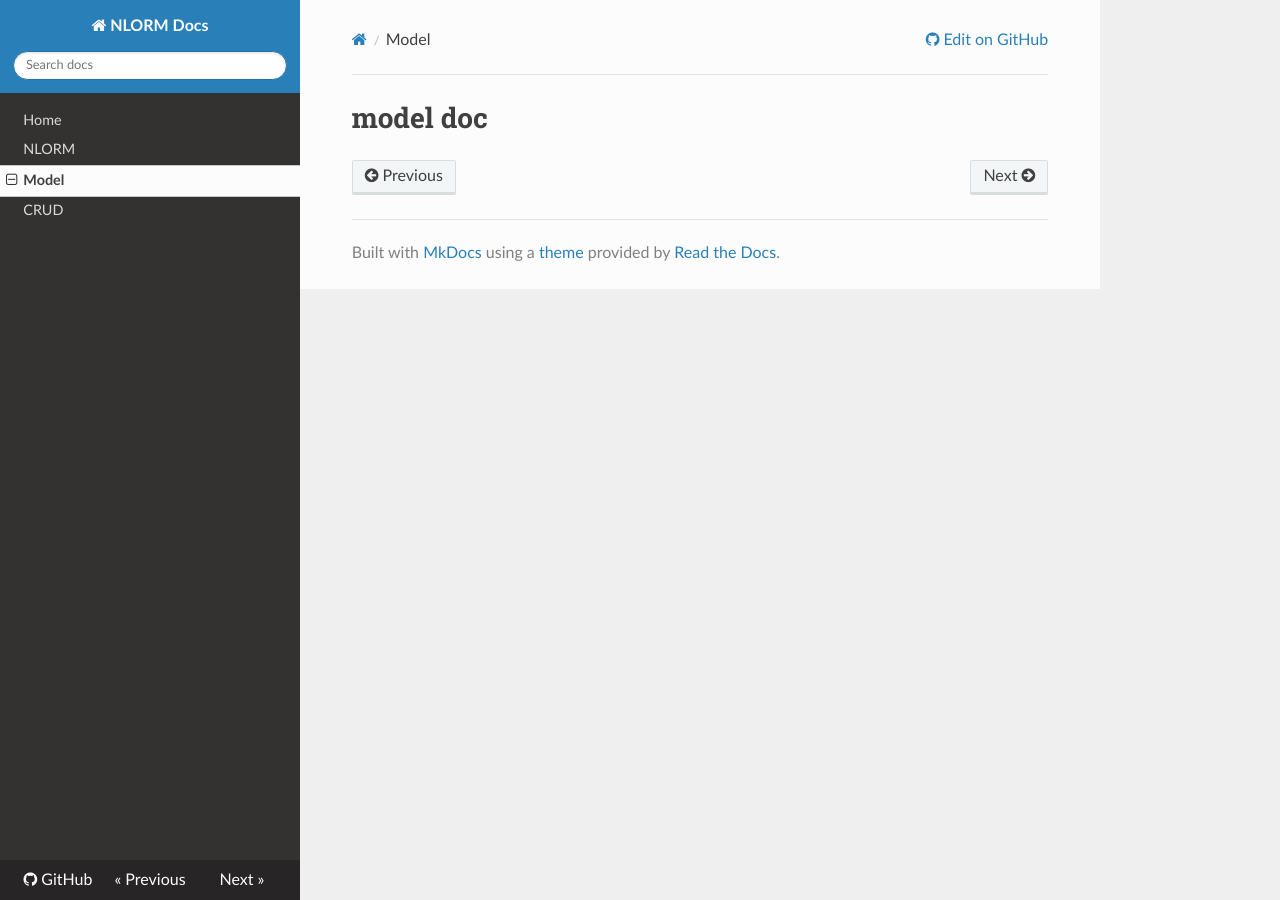
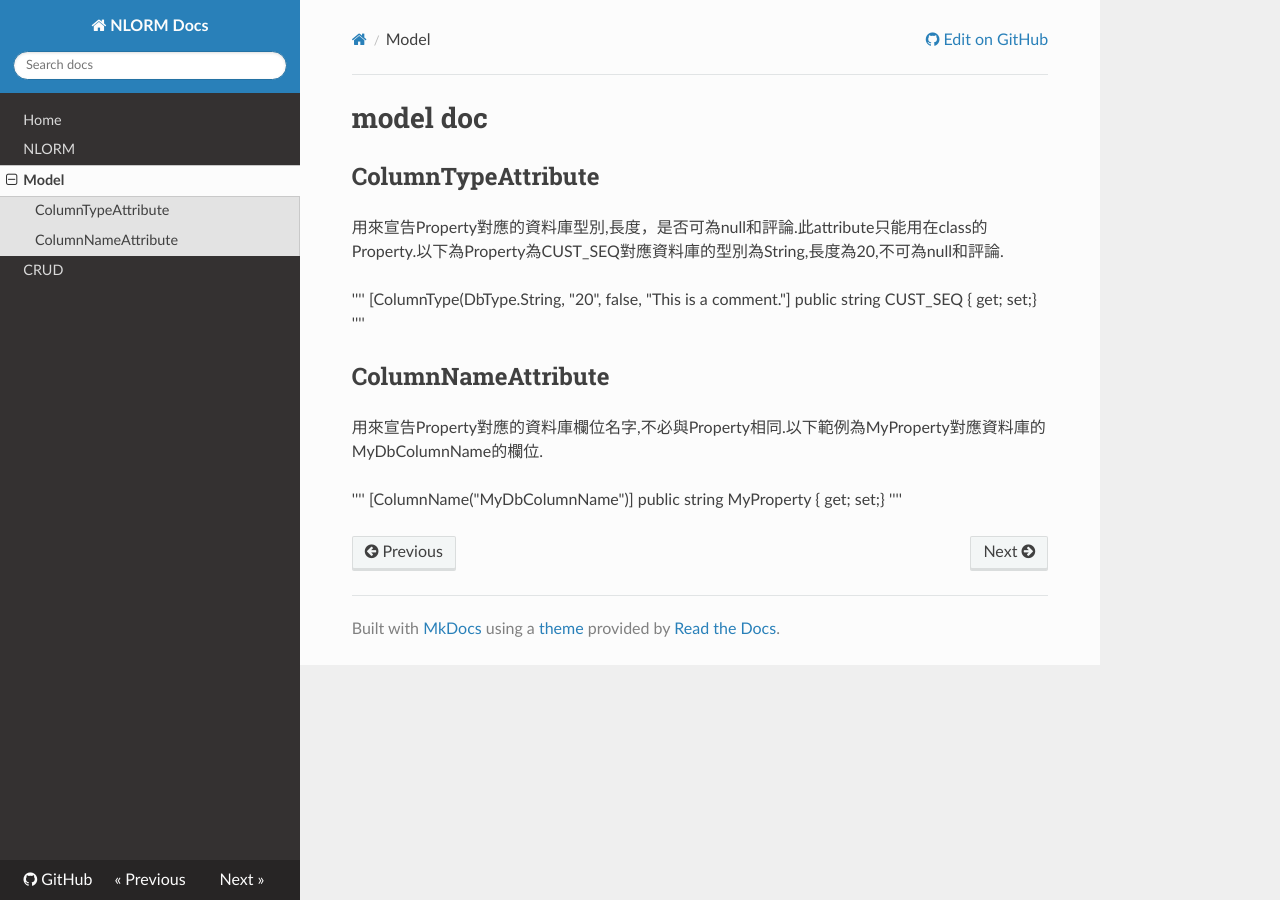
Before and after one commit to kkchuchu/NLORM, an MkDocs documentation site: the page built from doc/ZH_TW/docs/model.md, in a window 1280 px wide. Built offline with MkDocs 1.6.1, drawn with Linux system fonts in a browser that asks for light colours; nearby versions of some CDN libraries; old or Windows-style settings are respelled for this version of MkDocs.

Commit message:
modify model.md

```diff
--- a/doc/ZH_TW/docs/model.md
+++ b/doc/ZH_TW/docs/model.md
@@ -1 +1,20 @@
 # model doc
+
+##ColumnTypeAttribute
+
+用來宣告Property對應的資料庫型別,長度，是否可為null和評論.此attribute只能用在class的Property.以下為Property為CUST_SEQ對應資料庫的型別為String,長度為20,不可為null和評論.
+
+''''
+[ColumnType(DbType.String, "20", false, "This is a comment."]
+public string CUST_SEQ { get; set;}
+''''
+
+
+##ColumnNameAttribute
+
+用來宣告Property對應的資料庫欄位名字,不必與Property相同.以下範例為MyProperty對應資料庫的MyDbColumnName的欄位.
+
+''''
+[ColumnName("MyDbColumnName")]
+public string MyProperty { get; set;}
+''''
```
